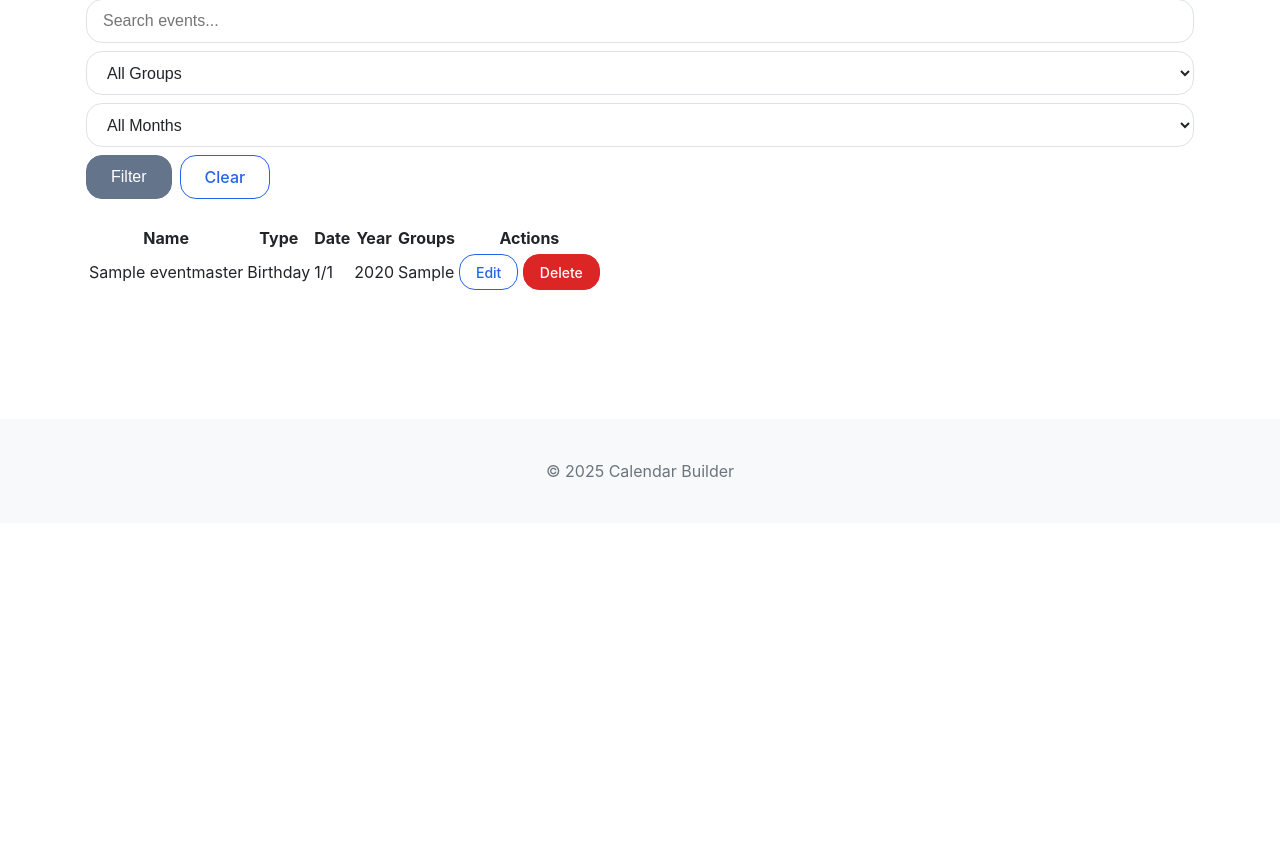
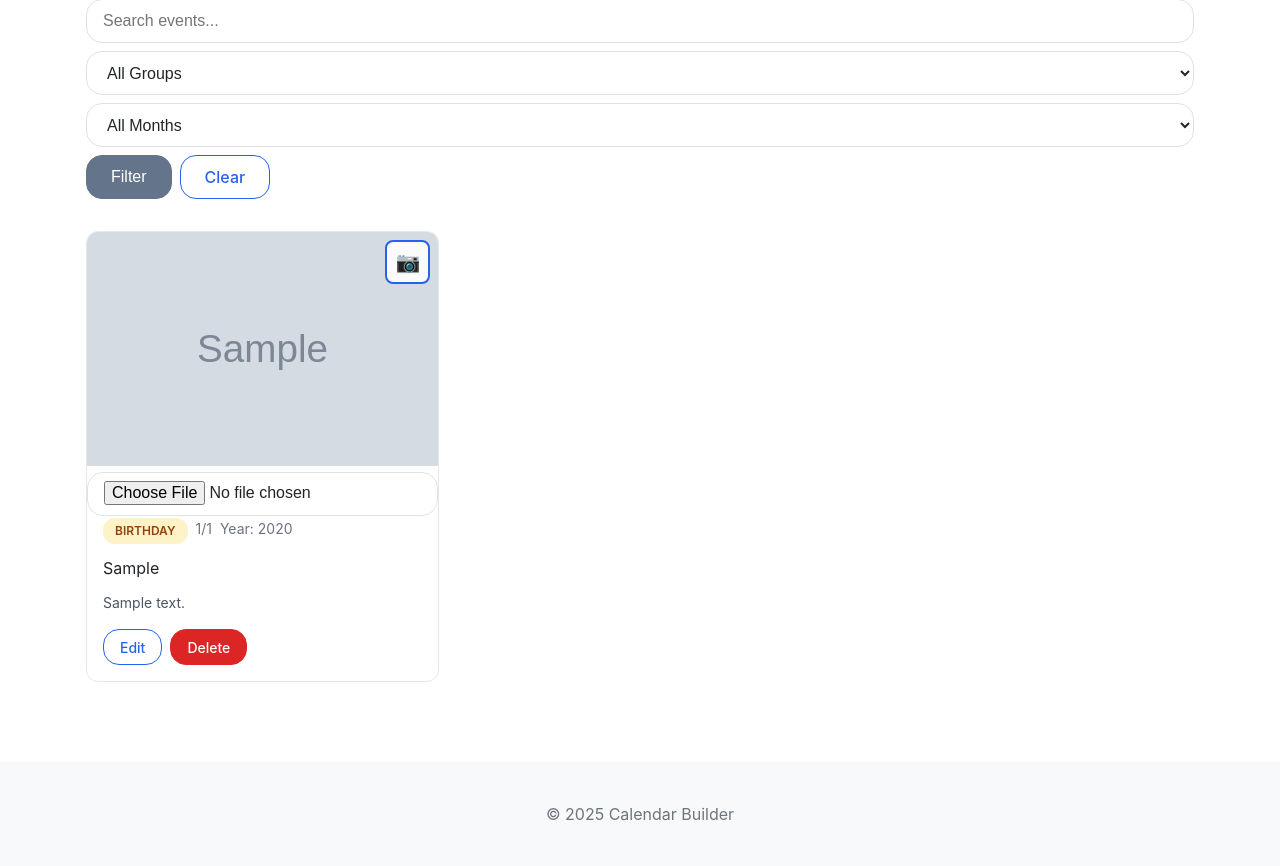
Before and after one commit to cloudflying87/calendar, a Django app: page /calendars/master-events/ in a window 1280 px wide. Shown: the part 325-1191 px from the top of the page. Before the commit the page ends 803 px from the top, so only its background shows below. Run offline with Django 5.2, Linux system fonts and the light colour scheme; a user stored in the database is signed in; tables that the repository leaves empty hold one stand-in row (values such as "Sample post"); grey boxes marked "Sample" are stand-in pictures.

Commit message:
Link update. and delete updates

```diff
--- a/apps/calendars/models.py
+++ b/apps/calendars/models.py
@@ -184,6 +184,12 @@
         help_text="Comma-separated list of group names this event belongs to"
     )
     description = models.TextField(blank=True, help_text="Additional details about the event")
+    image = models.ImageField(
+        upload_to='master_events/%Y/%m/',
+        blank=True,
+        null=True,
+        help_text="Default image for this event (will be copied to calendar events)"
+    )
     created_at = models.DateTimeField(auto_now_add=True)
     updated_at = models.DateTimeField(auto_now=True)
 
--- a/apps/calendars/urls.py
+++ b/apps/calendars/urls.py
@@ -8,8 +8,6 @@
     path('', views.CalendarListView.as_view(), name='calendar_list'),
     path('create/', views.CalendarCreateView.as_view(), name='calendar_create'),
     path('id/<int:calendar_id>/', views.CalendarDetailByIdView.as_view(), name='calendar_detail_by_id'),
-    path('<int:year>/', views.CalendarDetailView.as_view(), name='calendar_detail'),
-    path('<int:year>/<str:calendar_name>/', views.CalendarDetailView.as_view(), name='calendar_detail_named'),
     path('<int:year>/upload/', views.ImageUploadView.as_view(), name='image_upload'),
     path('<int:year>/upload-edit/', views.PhotoEditorUploadView.as_view(), name='photo_editor_upload'),
     path('<int:year>/crop/', views.PhotoCropView.as_view(), name='photo_crop'),
@@ -21,7 +19,9 @@
     path('<int:year>/generate/', views.GenerateCalendarView.as_view(), name='generate_calendar'),
     path('<int:year>/download/<str:generation_type>/', views.DownloadCalendarView.as_view(), name='download_calendar'),
     path('<int:year>/download-photos/', views.DownloadAllPhotosView.as_view(), name='download_all_photos'),
-    path('<int:year>/delete/', views.DeleteCalendarView.as_view(), name='delete_calendar'),
+    path('id/<int:calendar_id>/delete/', views.DeleteCalendarView.as_view(), name='delete_calendar'),
+    path('<int:year>/<str:calendar_name>/', views.CalendarDetailView.as_view(), name='calendar_detail_named'),
+    path('<int:year>/', views.CalendarDetailView.as_view(), name='calendar_detail'),
     path('event/<int:event_id>/edit/', views.EditEventView.as_view(), name='edit_event'),
     path('event/<int:event_id>/edit-photo/', views.EditEventPhotoView.as_view(), name='edit_event_photo'),
     path('event/<int:event_id>/remove-photo/', views.RemoveEventPhotoView.as_view(), name='remove_event_photo'),
@@ -42,6 +42,7 @@
     path('master-events/create/', views_events.MasterEventCreateView.as_view(), name='master_event_create'),
     path('master-events/<int:pk>/edit/', views_events.MasterEventUpdateView.as_view(), name='master_event_edit'),
     path('master-events/<int:pk>/delete/', views_events.MasterEventDeleteView.as_view(), name='master_event_delete'),
+    path('master-events/<int:pk>/upload-image/', views_events.MasterEventImageUploadView.as_view(), name='master_event_upload_image'),
     path('master-events/export/', views_events.ExportMasterEventsView.as_view(), name='export_master_events'),
     path('master-events/import/', views_events.ImportMasterEventsView.as_view(), name='import_master_events'),
 
--- a/templates/calendars/calendar_detail.html
+++ b/templates/calendars/calendar_detail.html
@@ -19,7 +19,7 @@
     </div>
     <div class="page-header__actions">
         <a href="{% url 'calendars:calendar_list' %}" class="btn btn--outline">Back to Calendars</a>
-        <a href="{% url 'calendars:delete_calendar' year=calendar.year %}" class="btn btn--danger">🗑️ Delete Calendar</a>
+        <a href="{% url 'calendars:delete_calendar' calendar_id=calendar.id %}" class="btn btn--danger">🗑️ Delete Calendar</a>
     </div>
 </div>
 
--- a/templates/calendars/calendar_list.html
+++ b/templates/calendars/calendar_list.html
@@ -52,7 +52,7 @@
                         <a href="{% url 'calendars:calendar_detail' year=calendar.year %}" class="btn btn--outline">View</a>
                     {% endif %}
                     <a href="{% url 'calendars:image_upload' year=calendar.year %}" class="btn btn--secondary">Upload Images</a>
-                    <a href="{% url 'calendars:delete_calendar' year=calendar.year %}" class="btn btn--danger">🗑️ Delete</a>
+                    <a href="{% url 'calendars:delete_calendar' calendar_id=calendar.id %}" class="btn btn--danger">🗑️ Delete</a>
                 </div>
             </div>
         {% endfor %}
--- a/templates/calendars/master_event_list.html
+++ b/templates/calendars/master_event_list.html
@@ -40,44 +40,51 @@
 </div>
 
 {% if events %}
-    <div class="events-table">
-        <table class="table">
-            <thead>
-                <tr>
-                    <th>Name</th>
-                    <th>Type</th>
-                    <th>Date</th>
-                    <th>Year</th>
-                    <th>Groups</th>
-                    <th>Actions</th>
-                </tr>
-            </thead>
-            <tbody>
+    <div class="events-grid">
         {% for event in events %}
-                    <tr>
-                        <td>{{ event.name }}</td>
-                        <td>
+            <div class="event-card" data-event-id="{{ event.id }}">
+                <div class="event-card__image-container">
+                    <div class="event-card__image-wrapper">
+                        {% if event.image %}
+                            <img src="{{ event.image.url }}" alt="{{ event.name }}" class="event-card__image">
+                        {% else %}
+                            <div class="event-card__placeholder">
+                                <span class="event-card__placeholder-text">No Image</span>
+                            </div>
+                        {% endif %}
+                        <button class="event-card__image-edit" onclick="triggerImageUpload({{ event.id }})">
+                            <span>📷</span>
+                        </button>
+                        <input type="file" id="image-upload-{{ event.id }}" class="hidden-file-input" accept="image/*" onchange="uploadEventImage({{ event.id }}, this)">
+                    </div>
+                </div>
+
+                <div class="event-card__content">
+                    <h3 class="event-card__name">{{ event.name }}</h3>
+                    <div class="event-card__meta">
                         <span class="badge badge--{{ event.event_type }}">{{ event.get_event_type_display }}</span>
-                        </td>
-                        <td>{{ event.month }}/{{ event.day }}</td>
-                        <td>{{ event.year_occurred|default:"-" }}</td>
-                        <td>
+                        <span class="event-card__date">{{ event.month }}/{{ event.day }}</span>
+                        {% if event.year_occurred %}
+                            <span class="event-card__year">Year: {{ event.year_occurred }}</span>
+                        {% endif %}
+                    </div>
                     {% if event.groups %}
+                        <div class="event-card__groups">
                             {% for group in event.get_groups_list %}
                                 <span class="tag">{{ group }}</span>
                             {% endfor %}
-                            {% else %}
-                                <span class="text-muted">No groups</span>
+                        </div>
                     {% endif %}
-                        </td>
-                        <td>
+                    {% if event.description %}
+                        <p class="event-card__description">{{ event.description|truncatewords:20 }}</p>
+                    {% endif %}
+                    <div class="event-card__actions">
                         <a href="{% url 'calendars:master_event_edit' pk=event.pk %}" class="btn btn--small btn--outline">Edit</a>
                         <a href="{% url 'calendars:master_event_delete' pk=event.pk %}" class="btn btn--small btn--danger">Delete</a>
-                        </td>
-                    </tr>
+                    </div>
+                </div>
+            </div>
         {% endfor %}
-            </tbody>
-        </table>
     </div>
 
     {% if is_paginated %}
@@ -104,4 +111,173 @@
         <a href="{% url 'calendars:master_event_create' %}" class="btn btn--primary">➕ Add Your First Event</a>
     </div>
 {% endif %}
+
+<style>
+.events-grid {
+    display: grid;
+    grid-template-columns: repeat(auto-fill, minmax(300px, 1fr));
+    gap: 1.5rem;
+    margin-top: 2rem;
+}
+
+.event-card {
+    background: white;
+    border: 1px solid #e5e7eb;
+    border-radius: 12px;
+    overflow: hidden;
+    transition: transform 0.2s, box-shadow 0.2s;
+}
+
+.event-card:hover {
+    transform: translateY(-2px);
+    box-shadow: 0 4px 12px rgba(0, 0, 0, 0.1);
+}
+
+.event-card__image-container {
+    position: relative;
+    width: 100%;
+    padding-top: 66.67%; /* 3:2 aspect ratio */
+    background: #f3f4f6;
+}
+
+.event-card__image-wrapper {
+    position: absolute;
+    top: 0;
+    left: 0;
+    right: 0;
+    bottom: 0;
+}
+
+.event-card__image {
+    width: 100%;
+    height: 100%;
+    object-fit: cover;
+}
+
+.event-card__placeholder {
+    display: flex;
+    align-items: center;
+    justify-content: center;
+    width: 100%;
+    height: 100%;
+    background: linear-gradient(135deg, #f3f4f6 0%, #e5e7eb 100%);
+}
+
+.event-card__placeholder-text {
+    color: #9ca3af;
+    font-size: 1.25rem;
+    font-weight: 500;
+}
+
+.event-card__image-edit {
+    position: absolute;
+    top: 0.5rem;
+    right: 0.5rem;
+    background: rgba(255, 255, 255, 0.9);
+    border: 2px solid #2563eb;
+    border-radius: 8px;
+    padding: 0.5rem;
+    cursor: pointer;
+    transition: background 0.2s;
+    font-size: 1.25rem;
+}
+
+.event-card__image-edit:hover {
+    background: white;
+}
+
+.hidden-file-input {
+    display: none;
+}
+
+.event-card__content {
+    padding: 1rem;
+}
+
+.event-card__name {
+    margin: 0 0 0.75rem 0;
+    font-size: 1.25rem;
+    color: #111827;
+}
+
+.event-card__meta {
+    display: flex;
+    flex-wrap: wrap;
+    gap: 0.5rem;
+    margin-bottom: 0.75rem;
+}
+
+.event-card__date,
+.event-card__year {
+    color: #6b7280;
+    font-size: 0.875rem;
+}
+
+.event-card__groups {
+    display: flex;
+    flex-wrap: wrap;
+    gap: 0.25rem;
+    margin-bottom: 0.75rem;
+}
+
+.event-card__description {
+    margin: 0.75rem 0;
+    color: #4b5563;
+    font-size: 0.875rem;
+    line-height: 1.5;
+}
+
+.event-card__actions {
+    display: flex;
+    gap: 0.5rem;
+    margin-top: 1rem;
+}
+
+.badge {
+    padding: 0.25rem 0.75rem;
+    border-radius: 12px;
+    font-size: 0.75rem;
+    font-weight: 600;
+    text-transform: uppercase;
+}
+
+.badge--birthday { background: #fef3c7; color: #92400e; }
+.badge--anniversary { background: #fce7f3; color: #9f1239; }
+.badge--holiday { background: #dbeafe; color: #1e40af; }
+.badge--custom { background: #e5e7eb; color: #374151; }
+.badge--appointment { background: #d1fae5; color: #065f46; }
+.badge--reminder { background: #f3e8ff; color: #6b21a8; }
+</style>
+
+<script>
+function triggerImageUpload(eventId) {
+    document.getElementById(`image-upload-${eventId}`).click();
+}
+
+function uploadEventImage(eventId, input) {
+    if (!input.files || !input.files[0]) return;
+
+    const formData = new FormData();
+    formData.append('image', input.files[0]);
+    formData.append('csrfmiddlewaretoken', '{{ csrf_token }}');
+
+    fetch(`/calendars/master-events/${eventId}/upload-image/`, {
+        method: 'POST',
+        body: formData
+    })
+    .then(response => response.json())
+    .then(data => {
+        if (data.success) {
+            // Reload the page to show the new image
+            location.reload();
+        } else {
+            alert('Failed to upload image: ' + (data.error || 'Unknown error'));
+        }
+    })
+    .catch(error => {
+        console.error('Error:', error);
+        alert('Failed to upload image');
+    });
+}
+</script>
 {% endblock %}
```
Also changed, not shown: apps/calendars/views.py (+14 -4 lines), apps/calendars/views_events.py (+65 -3 lines), count_lines.py (added, +194 -0 lines), templates/calendars/master_event_form.html (+18 -1 lines), apps/calendars/migrations/0006_eventmaster_image.py (added). Lines whose indentation alone changed are shown as unchanged.
